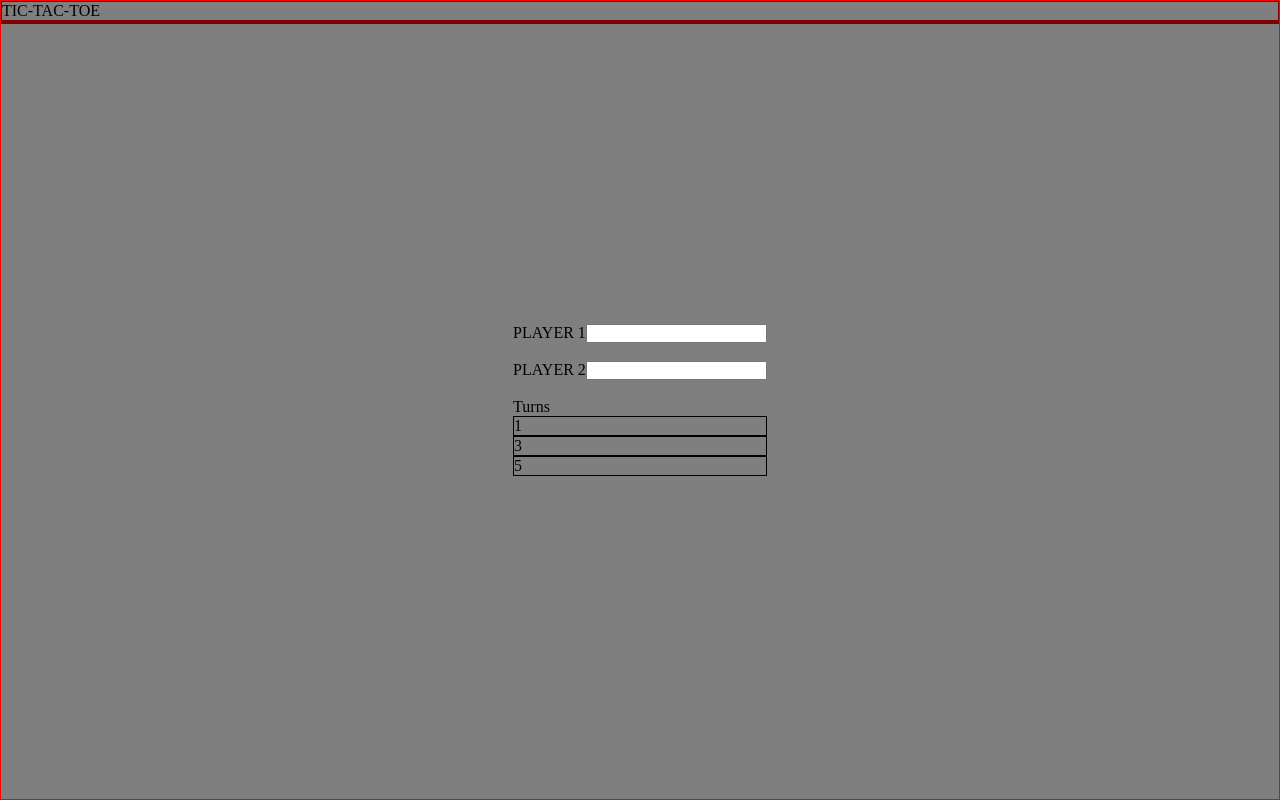
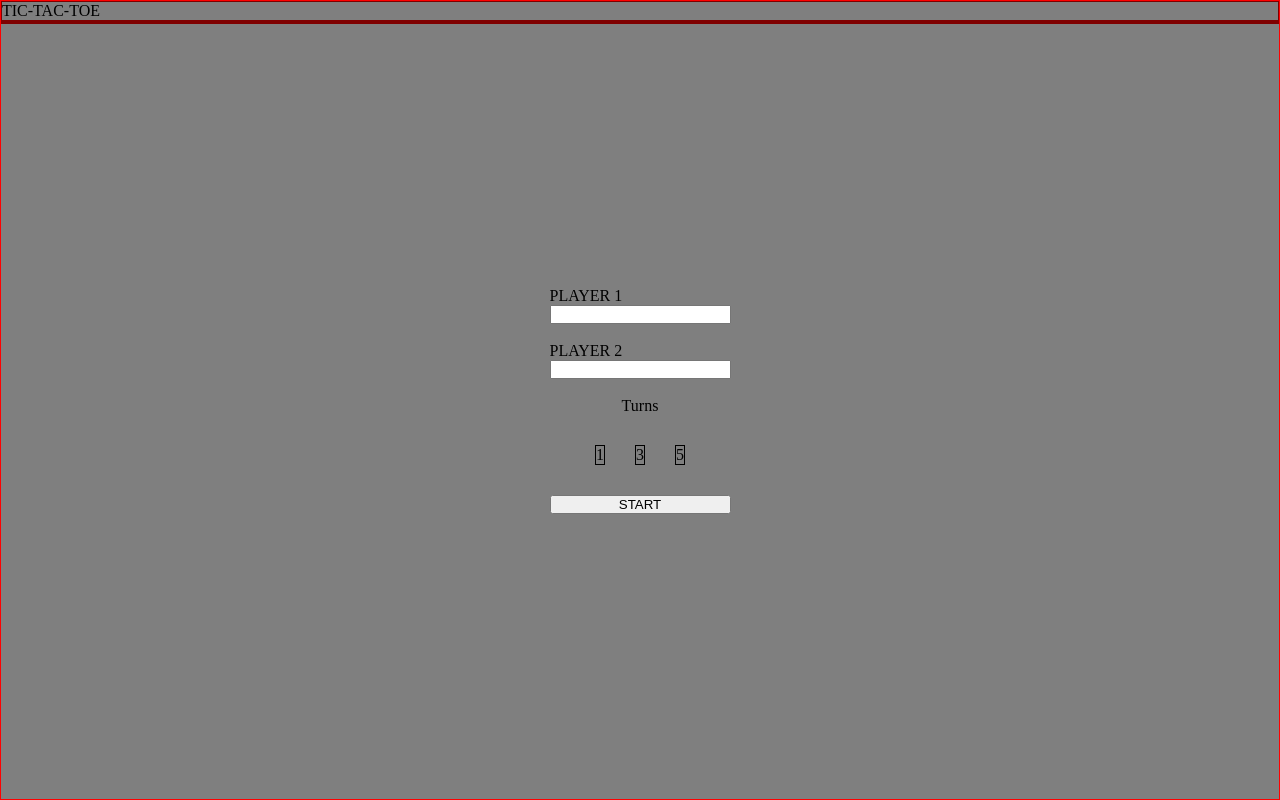
Before and after one commit to mjacoud/Tic-Tac-Toe, a website with bundled scripts: page index.html in a window 1280 px wide. Built offline with nearby package versions, Linux system fonts and the light colour scheme.

Commit message:
v.0.04
-Implementation of structure of multiplayer modal

```diff
--- a/Styles/style.scss
+++ b/Styles/style.scss
@@ -126,6 +126,32 @@ width: 100vw;
         gap:30px;
         padding-top:30px;
       }
+   } }.modal-multiplayer{
+        display: flex;
+        justify-content: center;
+        flex-direction: column;
+
+    .player-1p{
+    display: flex;
+    flex-direction: column;
     }
+
+    .player-2p{
+      display: flex;
+      flex-direction: column;
     }
-  }
+
+    .modal-turns-container{
+      display: flex;
+      flex-direction: column;
+
+      .modal-turns-title{
+        text-align: center;
+      }
+      .modal-turns-options{
+        padding:30px 0;
+        display: flex;
+        gap: 30px;
+        justify-content: center;
+
+      }}}}
--- a/index.html
+++ b/index.html
@@ -61,10 +61,12 @@
       <form action="">
         <div class="modal-multiplayer">
           <div class="modal-multiplayer-container">
-            <div class="modal-multiplayer-container">
+            <div class="modal-multiplayer-names">
+              <div class="modal-player-name">
                 <label for="" class="player-1p"
                   >PLAYER 1<input type="text" name="" id=""
                 /></label>
+              </div>
               <div class="player-symbol-options">
                 <img src="" alt="" srcset="" /><img
                   src=""
@@ -74,9 +76,11 @@
               </div>
             </div>
             <div class="modal-multiplayer-container">
+              <div class="modal-player-name">
                 <label for="" class="player-2p"
                   >PLAYER 2<input type="text" name="" id=""
                 /></label>
+              </div>
               <div class="player-symbol-options">
                 <img src="" alt="" srcset="" /><img
                   src=""
@@ -94,6 +98,7 @@
               <div class="modal-turns-number bleed2">5</div>
             </div>
           </div>
+          <button type="submit">START</button>
         </div>
       </form>
     </div>
```
Also changed, not shown: Styles/style.css, 1 other file. Lines whose indentation alone changed are shown as unchanged.
